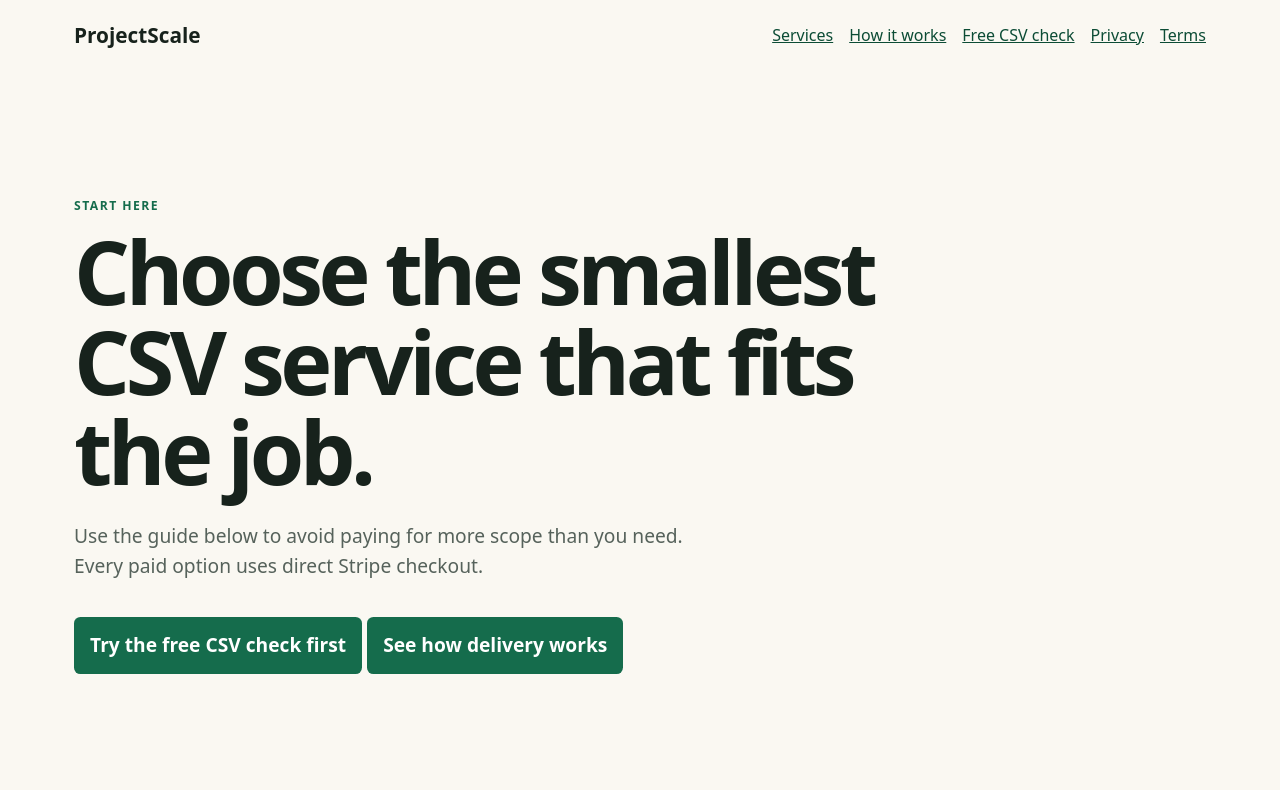
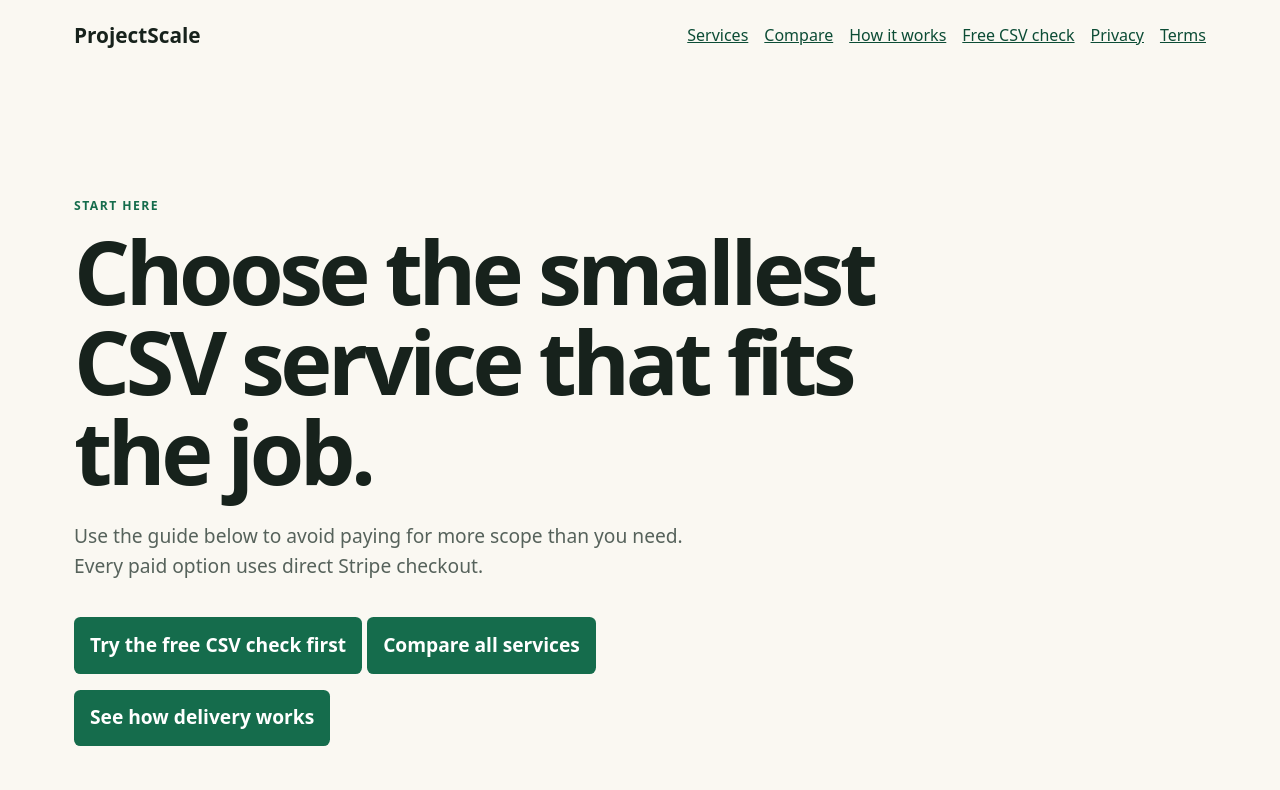
Before and after one commit to NestWellInc/PostHogScale, a plain HTML site: page start-here.html in a window 1280 px wide. Shown: the top 790 px of the page. Drawn offline with Linux system fonts and the light colour scheme.

Commit message:
Link service comparison from Start Here

```diff
--- a/start-here.html
+++ b/start-here.html
@@ -2,8 +2,8 @@
 <html lang="en"><head><meta charset="utf-8"><meta name="viewport" content="width=device-width,initial-scale=1">
 <title>Choose a CSV Service | ProjectScale</title><meta name="description" content="A simple guide to choosing the right ProjectScale CSV service: audit, cleanup, contractor normalization, multi-file processing, or recurring maintenance.">
 <link rel="canonical" href="https://raw.githack.com/NestWellInc/PostHogScale/main/start-here.html"><meta name="robots" content="index,follow"><link rel="stylesheet" href="styles.css"></head><body>
-<header><a class="brand" href="index.html">ProjectScale</a><nav aria-label="Main navigation"><a href="index.html#offers">Services</a><a href="how-it-works.html">How it works</a><a href="csv-quick-check.html">Free CSV check</a><a href="privacy.html">Privacy</a><a href="terms.html">Terms</a></nav></header>
-<main><section class="hero"><p class="eyebrow">Start here</p><h1>Choose the smallest CSV service that fits the job.</h1><p>Use the guide below to avoid paying for more scope than you need. Every paid option uses direct Stripe checkout.</p><p><a class="button" href="csv-quick-check.html">Try the free CSV check first</a> <a class="button" href="how-it-works.html">See how delivery works</a></p></section>
+<header><a class="brand" href="index.html">ProjectScale</a><nav aria-label="Main navigation"><a href="index.html#offers">Services</a><a href="service-comparison.html">Compare</a><a href="how-it-works.html">How it works</a><a href="csv-quick-check.html">Free CSV check</a><a href="privacy.html">Privacy</a><a href="terms.html">Terms</a></nav></header>
+<main><section class="hero"><p class="eyebrow">Start here</p><h1>Choose the smallest CSV service that fits the job.</h1><p>Use the guide below to avoid paying for more scope than you need. Every paid option uses direct Stripe checkout.</p><p><a class="button" href="csv-quick-check.html">Try the free CSV check first</a> <a class="button" href="service-comparison.html">Compare all services</a> <a class="button" href="how-it-works.html">See how delivery works</a></p></section>
 <section><h2>What do you need?</h2><div class="grid">
 <article class="offer"><div><p class="eyebrow">Find problems only</p><h2>CSV Data Quality Audit</h2><p>Choose this when you want a quality report and do not want the source file changed.</p></div><p class="price">$15 <small>one time</small></p><a class="button" href="https://book.stripe.com/14A14g2cb9he5kR7ua87K0g">Choose the $15 audit</a></article>
 <article class="offer"><div><p class="eyebrow">Need a cleaned output</p><h2>CSV Cleanup + Normalization</h2><p>Choose this for one bounded CSV cleanup and report, up to 100 data rows.</p></div><p class="price">$35 <small>one time</small></p><a class="button" href="https://book.stripe.com/00wdR2bMLeBy9B74hY87K0d">Choose the $35 cleanup</a></article>
@@ -11,5 +11,5 @@
 <article class="offer"><div><p class="eyebrow">Several files</p><h2>Multi-File Processing Sprint</h2><p>Choose this for a bounded batch of up to ten CSV files.</p></div><p class="price">$99 <small>one time</small></p><a class="button" href="https://book.stripe.com/eVqdR2aIH8da8x36q687K0f">Choose the $99 sprint</a></article>
 <article class="offer"><div><p class="eyebrow">Repeat need</p><h2>Data Maintenance Plan</h2><p>Choose this only when your business expects recurring CSV work. Includes two bounded requests each month; unused requests do not roll over.</p></div><p class="price">$59 <small>per month</small></p><a class="button" href="https://buy.stripe.com/eVq3co9EDdxu6oV4hY87K0h">Choose monthly maintenance</a></article>
 </div></section>
-<section class="trust"><h2>Not sure yet?</h2><p>Run the free browser-side CSV check first. The listed paid services support UTF-8 or UTF-8-SIG CSV input. Unsupported formats, external-system integrations, ambiguous requirements, and work beyond a listed limit require separate scope.</p><p><a class="button" href="csv-quick-check.html">Open the free CSV check</a> <a class="button" href="how-it-works.html">Read the delivery process</a></p></section>
+<section class="trust"><h2>Not sure yet?</h2><p>Run the free browser-side CSV check first, or compare every paid option side by side. The listed paid services support UTF-8 or UTF-8-SIG CSV input. Unsupported formats, external-system integrations, ambiguous requirements, and work beyond a listed limit require separate scope.</p><p><a class="button" href="csv-quick-check.html">Open the free CSV check</a> <a class="button" href="service-comparison.html">Compare services</a> <a class="button" href="how-it-works.html">Read the delivery process</a></p></section>
 </main><footer><p>ProjectScale · Bounded CSV and data services</p><p><a href="mailto:projectscale001@gmail.com">projectscale001@gmail.com</a> · <a href="privacy.html">Privacy</a> · <a href="terms.html">Terms</a></p></footer></body></html>
```
